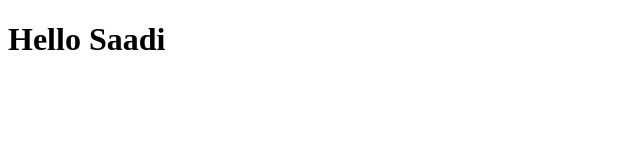
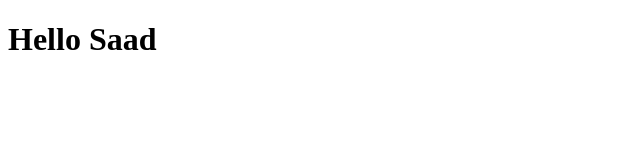
Before and after one commit to saadm86/Bootcamp-2020, a plain HTML site: page index.html in a window 1280 px wide. Shown: the full height of the page, 0-640 px from the left. Drawn offline with Linux system fonts and the light colour scheme.

Commit message:
Update index.html

```diff
--- a/index.html
+++ b/index.html
@@ -6,6 +6,6 @@
     <title>Document</title>
 </head>
 <body>
-    <h1>Hello Saadi</h1>
+    <h1>Hello Saad</h1>
 </body>
 </html>
```
